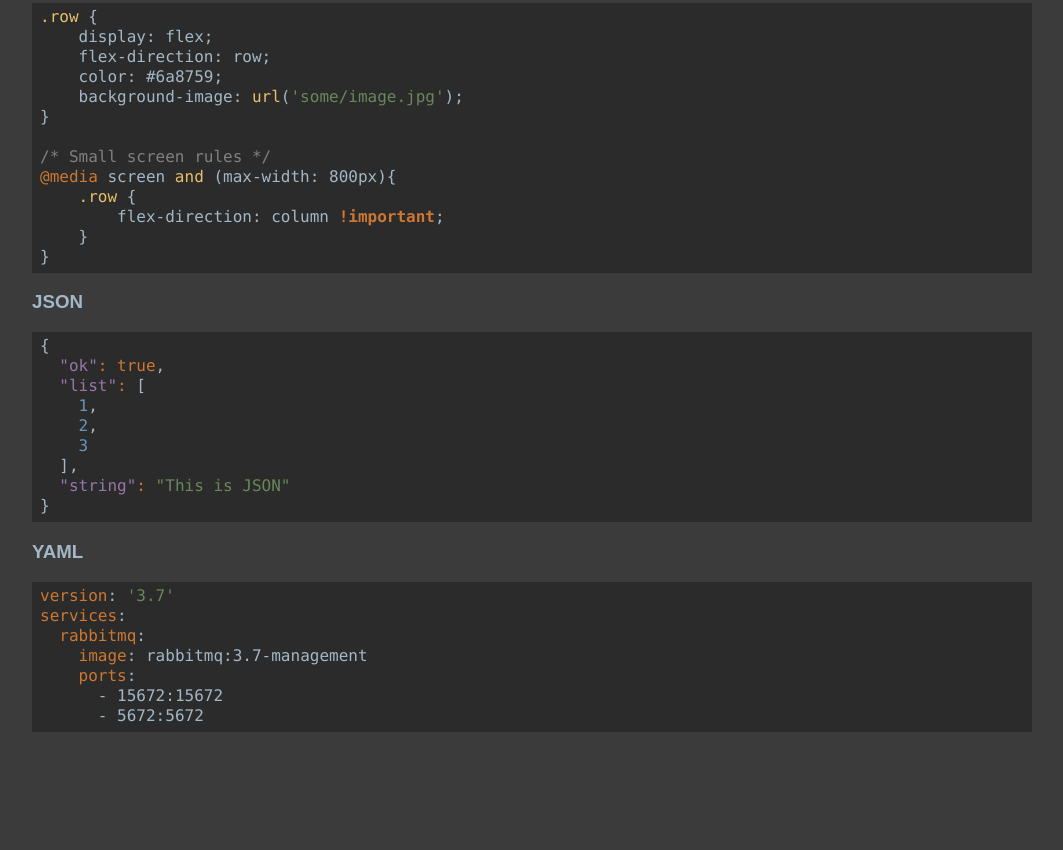
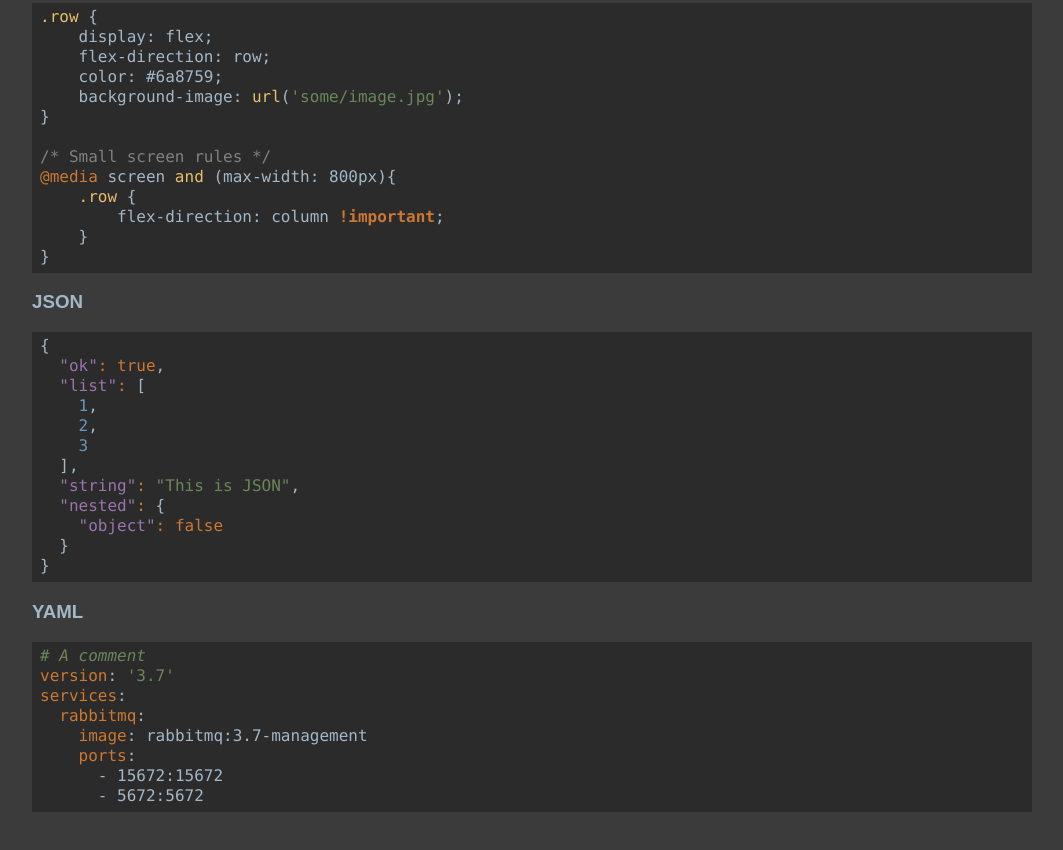
Before and after one commit to LucaScorpion/prismjs-darcula-theme, a website: page docs/index.html in a window 1280 px wide. Shown: the part 1872-2722 px from the top of the page, without its empty margins (108-1171 px from the left). Before the commit the page ends 2652 px from the top, so only its background shows below. Drawn offline with Linux system fonts and the light colour scheme.

Commit message:
Fix yaml comment style

```diff
--- a/darcula.scss
+++ b/darcula.scss
@@ -161,6 +161,11 @@ pre[class*="language-"] {
 .language-yaml .token {
   color: $foreground;
 
+  &.comment {
+    color: $green;
+    font-style: italic;
+  }
+
   &.key {
     color: $orange;
   }
--- a/docs/index.html
+++ b/docs/index.html
@@ -117,12 +117,16 @@ public class Program {
     2,
     3
   ],
-  "string": "This is JSON"
+  "string": "This is JSON",
+  "nested": {
+    "object": false
+  }
 }
 </code></pre>
 
         <h3>YAML</h3>
-        <pre><code class="language-yaml">version: '3.7'
+        <pre><code class="language-yaml"># A comment
+version: '3.7'
 services:
   rabbitmq:
     image: rabbitmq:3.7-management
```
Also changed, not shown: docs/darcula.css.
